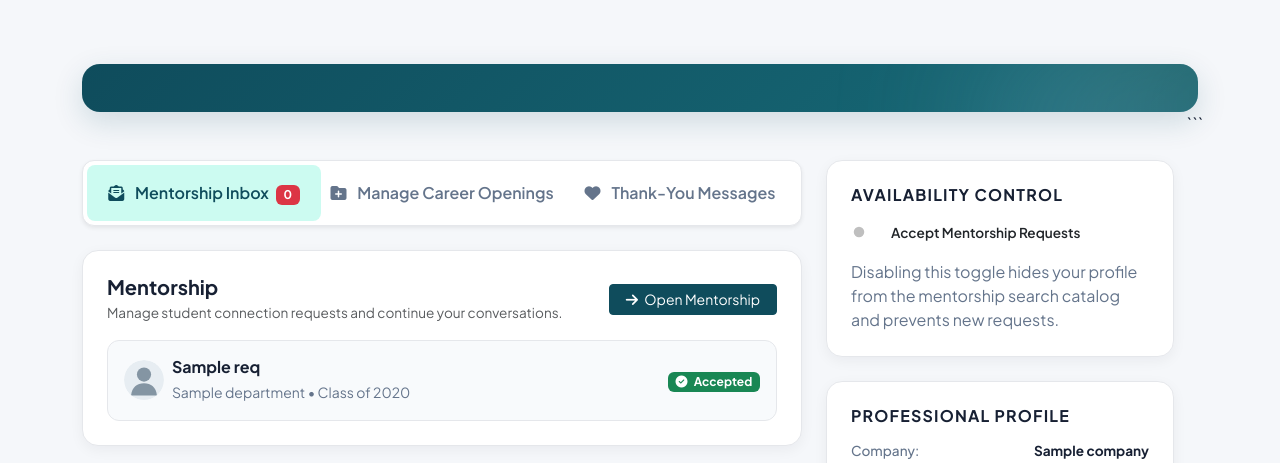
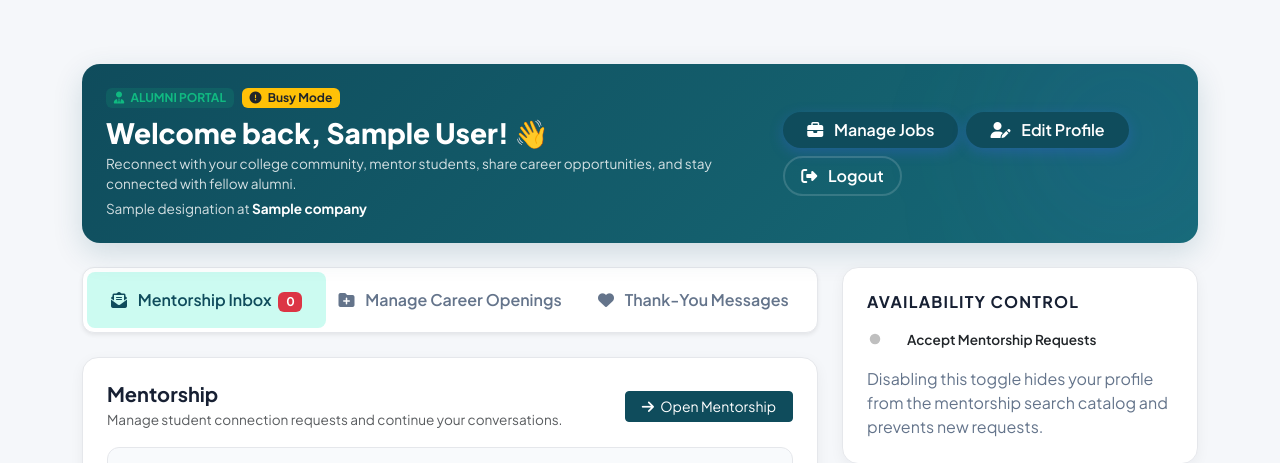
Before and after one commit to harininadesan/AlumniLink, a Flask app: template templates/alumni_dashboard.html in a window 1280 px wide. Shown: the part 81-544 px from the top of the page. Run offline with Flask 3, Linux system fonts and the light colour scheme; the template is opened without the code that fills it: most values are stand-ins (such as "Sample title", 1, 10 or a date in 2020).

Commit message:
Add alumni dashboard welcome section

```diff
--- a/templates/alumni_dashboard.html
+++ b/templates/alumni_dashboard.html
@@ -16,14 +16,15 @@
 
             <div class="hero-bg-glow-1"
                  style="width: 250px; height: 250px; right: -50px; top: -50px;">
-            <div class="d-flex flex-column flex-md-row justify-content-between align-items-md-center position-relative z-index-2">
+              </div>
+              <div class="d-flex flex-column flex-md-row justify-content-between align-items-md-center position-relative z-index-2 gap-3">
 
                 <div>
 
                     <div class="d-flex align-items-center mb-2">
 
                         <span class="badge bg-success-soft-badge me-2 text-uppercase text-xs font-weight-bold">
-                            Alumni Account
+                            <i class="fa-solid fa-user-tie me-1"></i> Alumni Portal
                         </span>
 
                         {% if data.profile.mentor_status %}
@@ -45,10 +46,14 @@
                     </div>
 
                     <h1 class="h3 font-weight-extrabold text-white mb-1">
-                        Welcome, {{ data.profile.full_name }}!
+                        Welcome back, {{ data.profile.full_name }}! 👋
                     </h1>
 
                     <p class="text-muted-custom mb-0 text-sm">
+                        Reconnect with your college community, mentor students, share career opportunities, and stay connected with fellow alumni.
+                    </p>
+
+                    <p class="text-muted-custom mb-0 text-sm mt-1">
                         {{ data.profile.designation or 'Industry Professional' }}
                         at
                         <strong>
```
